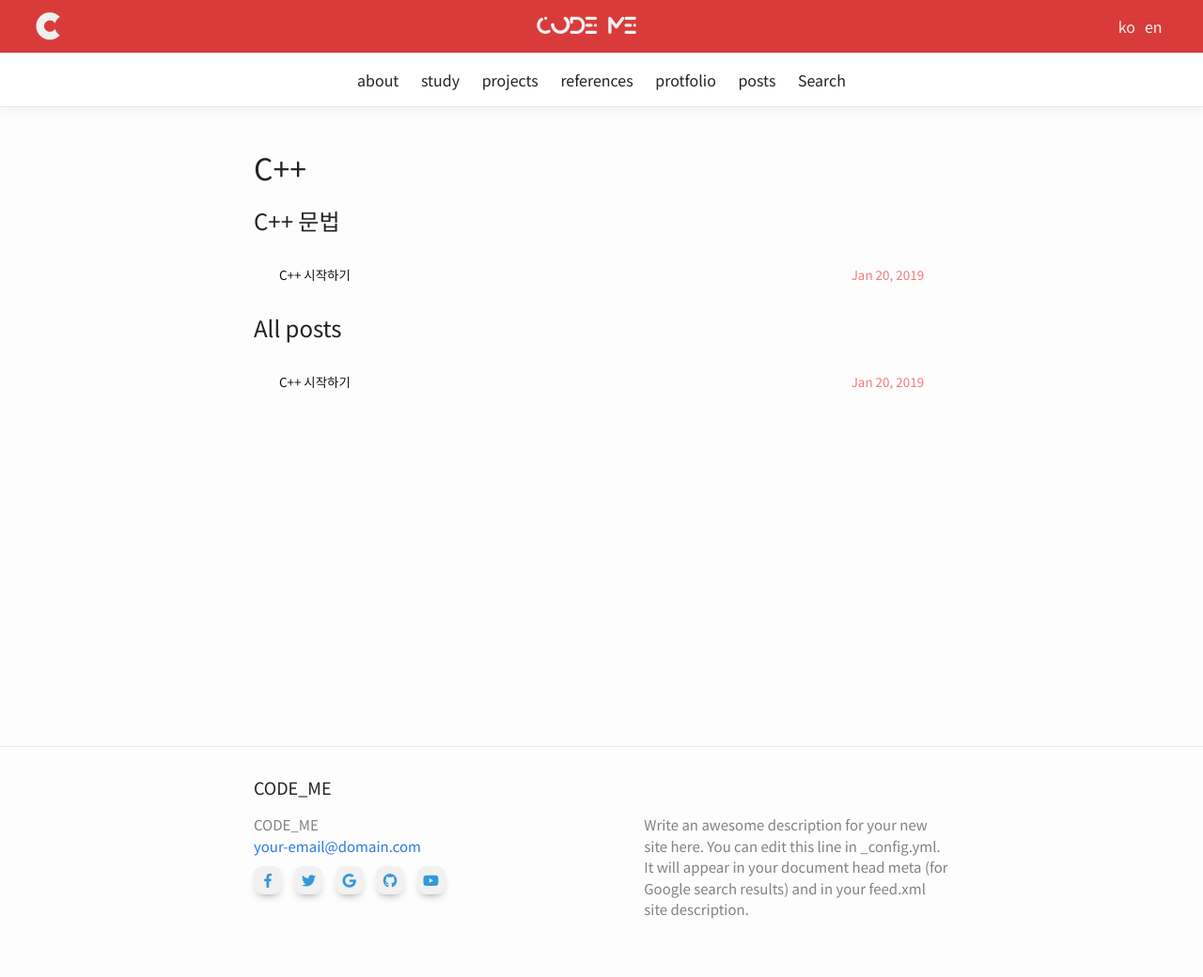
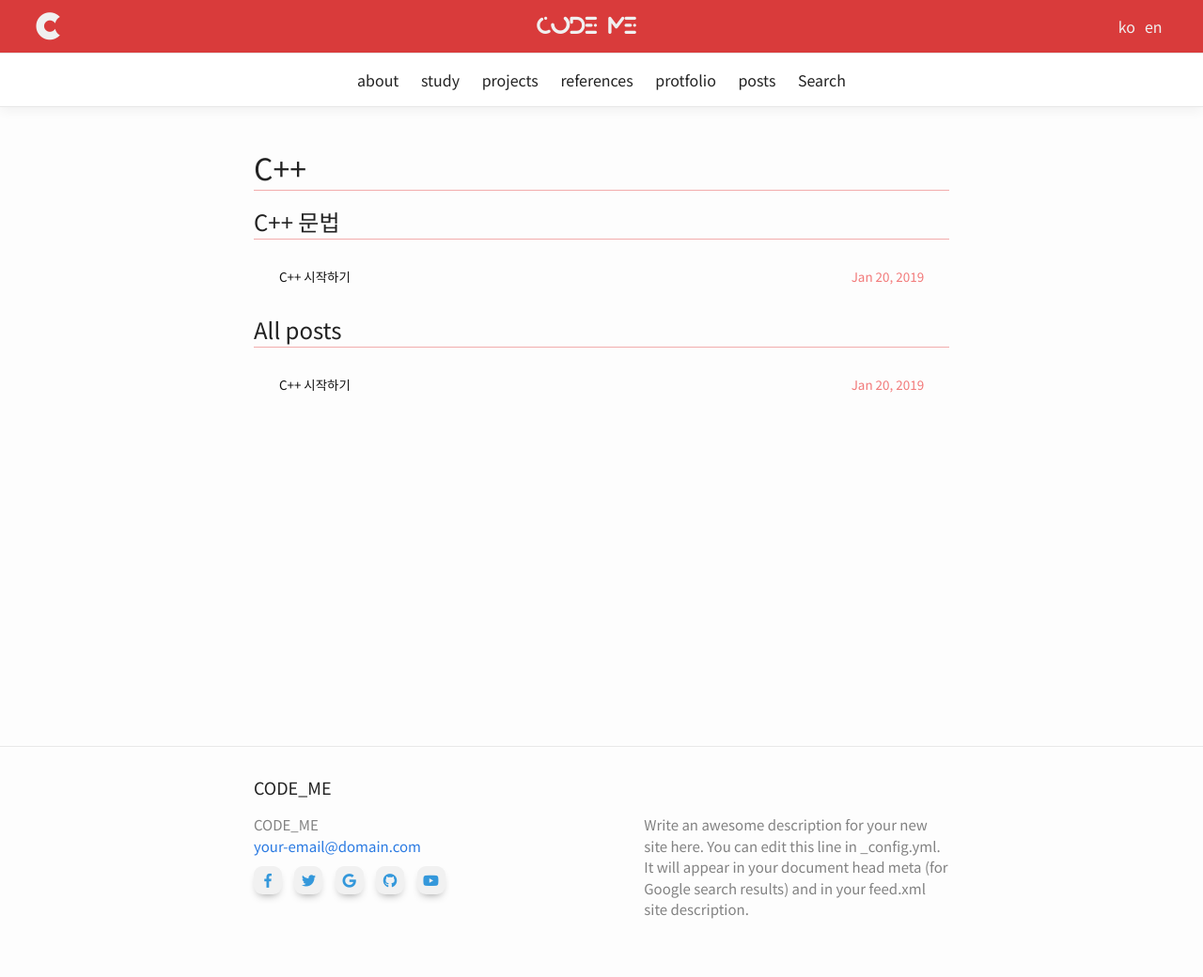
Before and after one commit to omnyx2/omnyx2.github.io, a Jekyll site: the page built from _studypage/C++.md, in a window 1280 px wide. Shown: the whole page at 94% size. Built offline with Jekyll 4.4.1, drawn with Linux system fonts in a browser that asks for light colours; comment, search, counter and statistics services are not loaded.

Commit message:
colorfix

```diff
--- a/_layouts/programming_theme.html
+++ b/_layouts/programming_theme.html
@@ -13,7 +13,7 @@ layout: default
 {% assign result= subtitle | uniq %}
 {% assign size= 0 %}
 {% assign t=0 %}
-
+<div class="index-page">
   <h1>{{ page.title }}</h1>
 
   {% for temp in result %}
@@ -65,3 +65,4 @@ layout: default
   {{ content }}
 
   </div>
+</div>
--- a/_sass/_study.scss
+++ b/_sass/_study.scss
@@ -98,6 +98,11 @@ ul.post-list{
 /**
 * Page content
 */
+.index-page {
+    > h1,h2,h3 {
+      border-bottom: solid 1px $forth-color;
+    }
+}
 .page-content {
    padding: 40px 0;
    min-height: 600px;
```
Also changed, not shown: 13 other files. Lines whose indentation alone changed are shown as unchanged.
